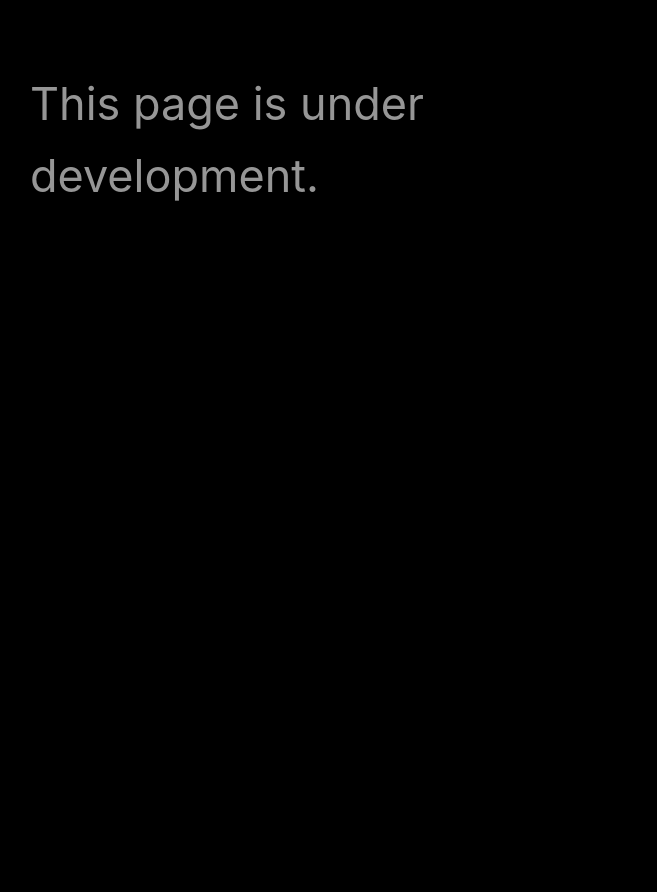
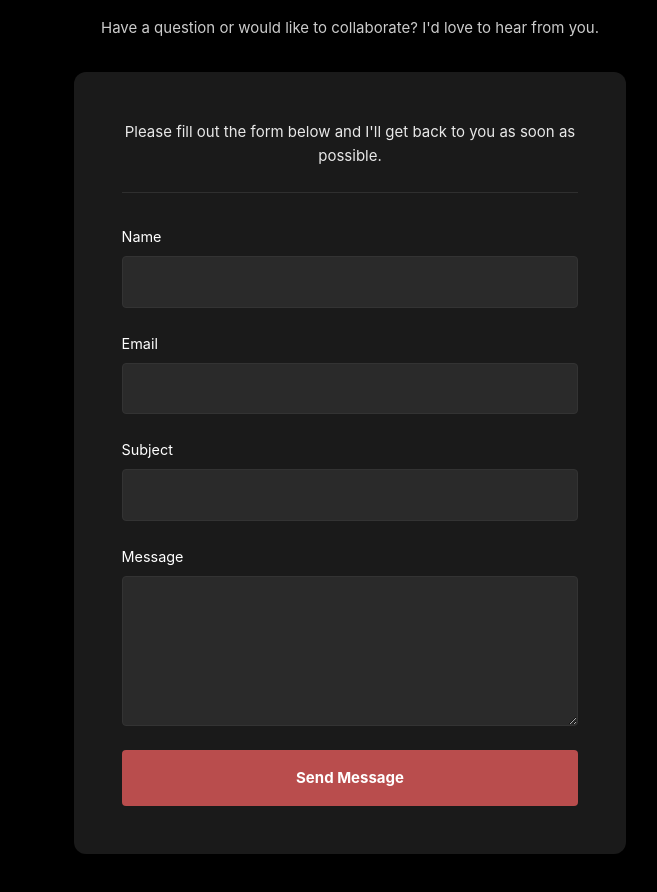
Before and after one commit to MERTULAS/portfolio-project-v2, a Vue app: page /contact in a window 1280 px wide. Shown: the part 260-1152 px from the top of the page, without its empty margins (290-947 px from the left). Before the commit the page ends 800 px from the top, so only its background shows below. Built offline with nearby package versions, Linux system fonts and the light colour scheme.

Commit message:
contact page and mail system development

```diff
--- a/package.json
+++ b/package.json
@@ -11,6 +11,8 @@
   },
   "dependencies": {
     "@ant-design/icons-vue": "^7.0.1",
+    "@emailjs/browser": "^4.4.1",
+    "ant-design-vue": "^4.2.6",
     "pinia": "^2.1.3",
     "vue": "^3.3.4",
     "vue-router": "^4.2.2"
--- a/src/main.js
+++ b/src/main.js
@@ -2,13 +2,17 @@ import './assets/main.css'
 
 import { createApp } from 'vue'
 import { createPinia } from 'pinia'
+import Antd from 'ant-design-vue'
+import 'ant-design-vue/dist/reset.css'
 
 import App from './App.vue'
 import router from './router'
+import emailjs from '@emailjs/browser'
 
 const app = createApp(App)
-
+app.use(Antd)
 app.use(createPinia())
 app.use(router)
+emailjs.init('Osgo-eVqhWNZyqA6N')
 
 app.mount('#app')
--- a/src/pages/ContactPage.vue
+++ b/src/pages/ContactPage.vue
@@ -1,15 +1,188 @@
 <template>
-    <h1> This page is under development. </h1>
+  <div class="contact-section">
+    <h1>Get in Touch</h1>
+    <p class="contact-description">
+        Have a question or would like to collaborate? I'd love to hear from you.
+    </p>
+
+    <div class="contact-container">
+      <p class="form-info">
+        Please fill out the form below and I'll get back to you as soon as possible.
+      </p>
+      <form @submit.prevent="sendEmail" class="contact-form">
+        <div class="form-group">
+          <label>Name</label>
+          <input type="text" v-model="formData.name" required />
+        </div>
+
+        <div class="form-group">
+          <label>Email</label>
+          <input type="email" v-model="formData.email" required />
+        </div>
+
+        <div class="form-group">
+          <label>Subject</label>
+          <input type="text" v-model="formData.subject" required />
+        </div>
+
+        <div class="form-group">
+          <label>Message</label>
+          <textarea v-model="formData.message" required></textarea>
+        </div>
+
+        <button type="submit" :disabled="loading">
+          {{ loading ? 'Sending...' : 'Send Message' }}
+        </button>
+      </form>
+    </div>
+  </div>
 </template>
+
 <script setup>
+import { ref } from 'vue'
+import emailjs from '@emailjs/browser'
+import { message } from 'ant-design-vue'
 
+const loading = ref(false)
+const formData = ref({
+  name: '',
+  email: '',
+  subject: '',
+  message: ''
+})
+
+const sendEmail = async () => {
+  loading.value = true
+  try {
+    await emailjs.send(
+      'service_tt3i6a8',
+      'template_fv5h2p8',
+      {
+        from_name: formData.value.name,
+        from_email: formData.value.email,
+        subject: formData.value.subject,
+        message: formData.value.message
+      },
+      'Osgo-eVqhWNZyqA6N'
+    )
+    message.success('Your message has been sent successfully! I will get back to you as soon as possible.')
+    formData.value = { name: '', email: '', subject: '', message: '' }
+  } catch (error) {
+    message.error('An error occurred. Please try again.')
+  } finally {
+    loading.value = false
+  }
+}
 </script>
+
 <style scoped>
-    h1 {
-        position: absolute;
-        top: 50%;
-        left: 50%;
-        transform: translate(-50%, -50%);
-        font-size: 45px;
-    }
+.contact-section {
+  max-width: 1200px;
+  margin: 3rem auto;
+  padding: 0 1rem;
+}
+
+h1 {
+  color: rgba(202, 83, 83, 0.9);
+  text-align: center;
+  margin-bottom: 1rem;
+}
+
+.contact-description {
+  color: #ffffff;
+  text-align: center;
+  max-width: 700px;
+  margin: 0 auto 2rem;
+  line-height: 1.6;
+  opacity: 0.8;
+}
+
+.contact-container {
+  max-width: 800px;
+  width: 90%;
+  margin: 0 auto 3rem;
+  padding: 3rem;
+  background-color: #1a1a1a;
+  border-radius: 12px;
+  box-shadow: 0 6px 12px rgba(0, 0, 0, 0.2);
+}
+
+.form-info {
+  color: #ffffff;
+  text-align: center;
+  margin-bottom: 2rem;
+  padding-bottom: 1.5rem;
+  border-bottom: 1px solid rgba(255, 255, 255, 0.1);
+  line-height: 1.6;
+  opacity: 0.9;
+}
+
+.contact-form {
+  display: flex;
+  flex-direction: column;
+  gap: 1.5rem;
+}
+
+.form-group {
+  display: flex;
+  flex-direction: column;
+  gap: 0.5rem;
+}
+
+label {
+  color: #ffffff;
+  font-size: 0.9rem;
+}
+
+input, textarea {
+  padding: 0.8rem;
+  border: 1px solid #333;
+  border-radius: 4px;
+  background-color: #2a2a2a;
+  color: #ffffff;
+}
+
+textarea {
+  min-height: 150px;
+  resize: vertical;
+}
+
+button {
+  padding: 1rem 2rem;
+  background-color: rgba(202, 83, 83, 0.9);
+  color: white;
+  border: none;
+  border-radius: 4px;
+  cursor: pointer;
+  font-weight: bold;
+  transition: background-color 0.3s;
+}
+
+button:hover {
+  background-color: rgba(202, 83, 83, 1);
+}
+
+button:disabled {
+  background-color: #666;
+  cursor: not-allowed;
+}
+
+@media (max-width: 768px) {
+  .contact-section {
+    margin: 2rem auto;
+  }
+
+  .contact-container {
+    width: 95%;
+    padding: 1.5rem;
+  }
+
+  .contact-description {
+    margin-bottom: 2rem;
+  }
+
+  button {
+    width: 100%;
+  }
+}
 </style>
```
